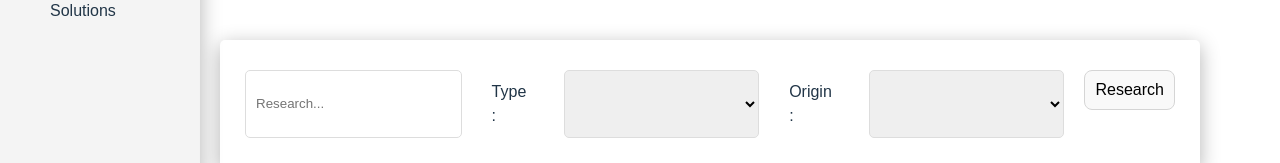
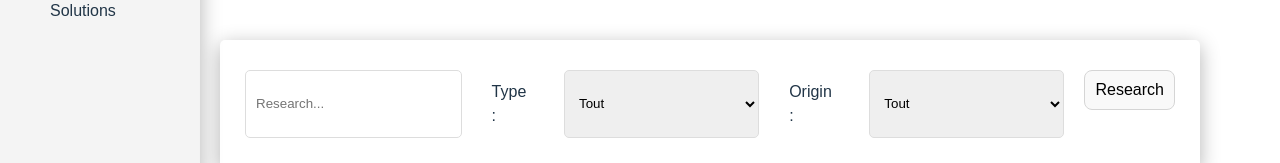
Before and after one commit to Groupe2p3/CyberProjectG2, a React (Vite) app in the folder react-g2/: page / in a window 1280 px wide. Shown: the part 191-354 px from the top of the page. Built offline with nearby package versions, Linux system fonts and the light colour scheme.

Commit message:
jeu d'essais pour les listes déroulante pour le systeme de recherche

```diff
--- a/react-g2/src/components/Searchbar.jsx
+++ b/react-g2/src/components/Searchbar.jsx
@@ -3,14 +3,25 @@ import React from 'react';
 //define a function
 
 const Searchbar = () => {
-
+    const types = ['Type A', 'Type B', 'Type C']
+    const origins = ['Origin A', 'Origin B', 'Origin C']
     return (
         <div class="search-inputs">
             <input type="text" placeholder="Research..."></input>
             <label for="lstType">Type : </label>
-            <select type="select" id="lstType" />
+            <select type="select" id="lstType">
+                <option>Tout</option>
+                {types.map((type) => (
+                    <option>{type}</option>
+                ))}
+            </select>
             <label for="lstOrigine">Origin : </label>
-            <select type="select" id="lstOrigine" />
+            <select type="select" id="lstOrigine">
+                <option>Tout</option>
+                {origins.map((origin)=>(
+                    <option>{origin}</option>
+                ))}
+            </select>
             <div className="btnContainer">
                 <button>Research</button>
             </div>
```
